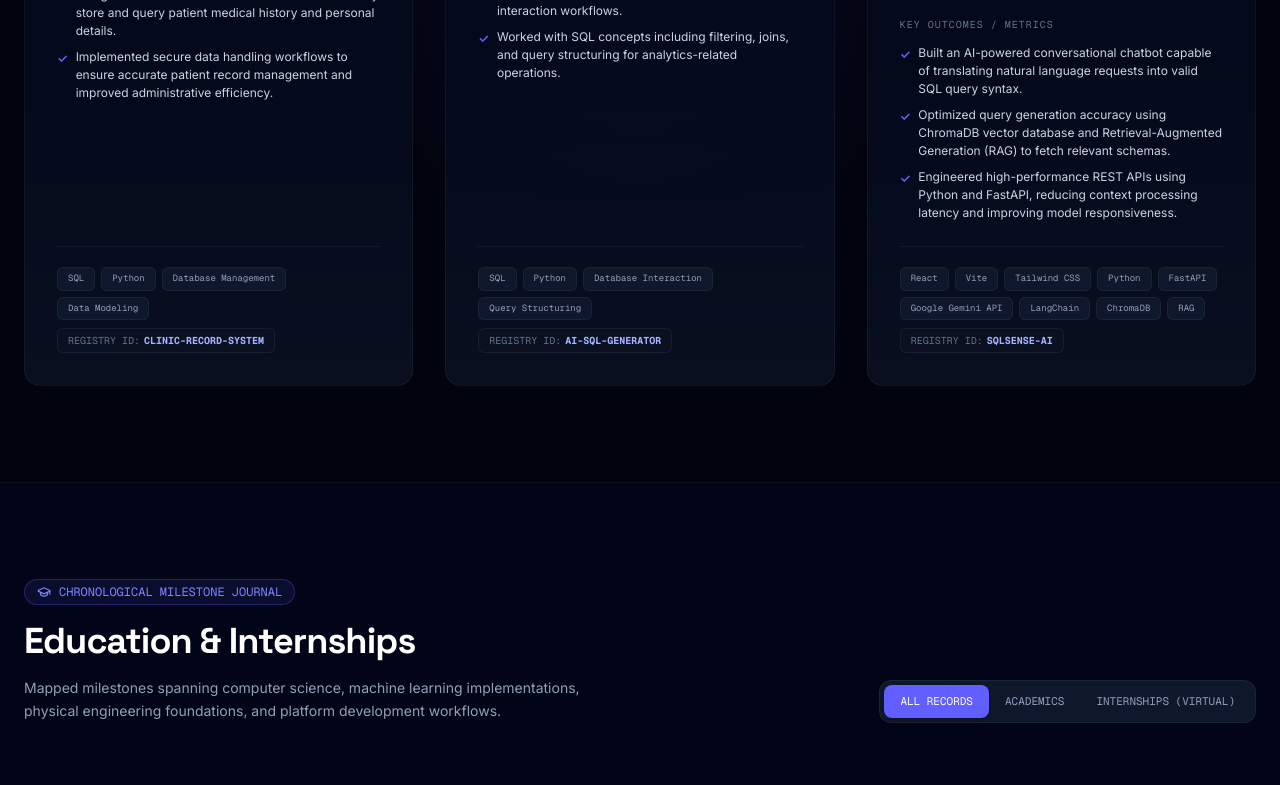
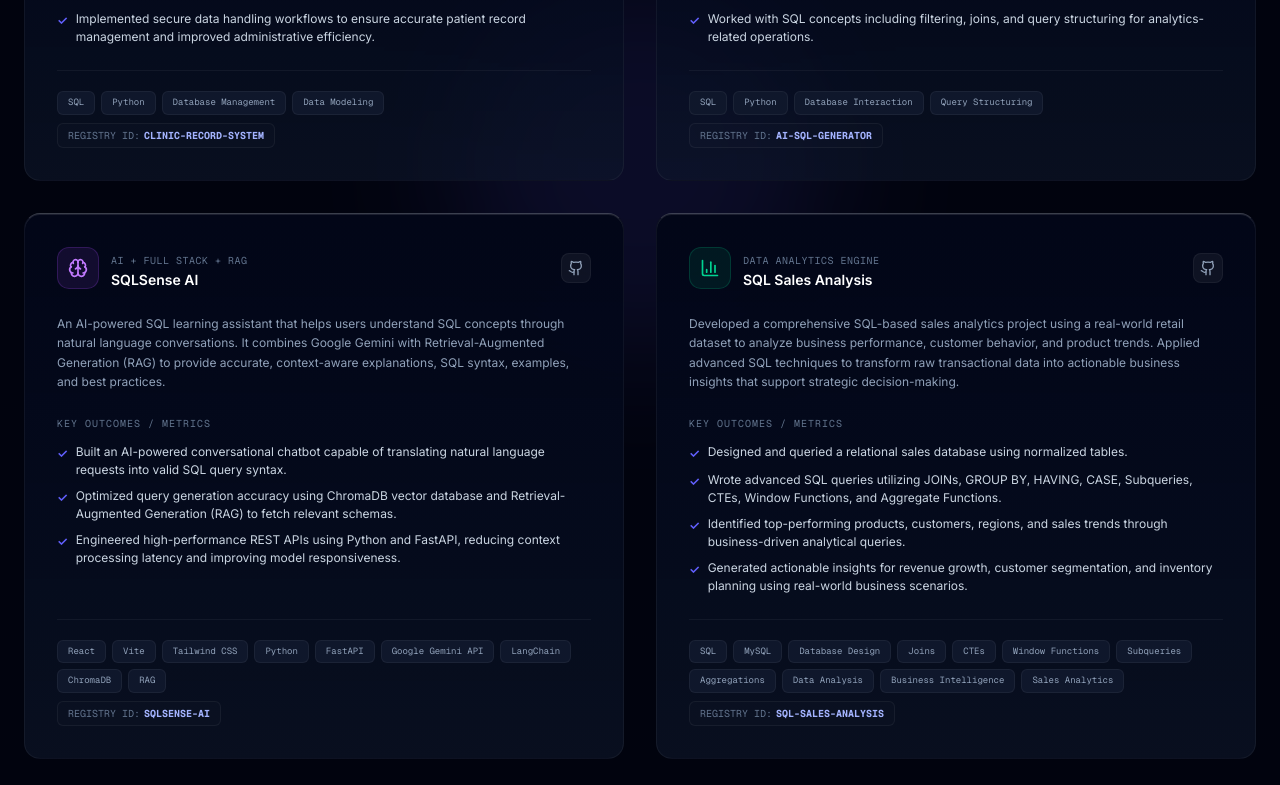
Before and after one commit to saiteja9154/portfolio, a React (Vite) app: page / in a window 1280 px wide. Shown: the part 2000-2785 px from the top of the page. Built offline with nearby package versions, Linux system fonts and the light colour scheme.

Commit message:
add new project

```diff
--- a/src/components/HeroSection.tsx
+++ b/src/components/HeroSection.tsx
@@ -104,7 +104,7 @@ export default function HeroSection({ onOpenAuditReport }: HeroProps) {
     },
     {
       id: "check-project-count",
-      label: <>Key Analytical Projects: <b className="text-white font-bold"><AnimatedCounter value={2} /></b></>,
+      label: <>Key Analytical Projects: <b className="text-white font-bold"><AnimatedCounter value={4} /></b></>,
       targetId: "project-command-center"
     }
   ];
--- a/src/components/ProjectCommandCenter.tsx
+++ b/src/components/ProjectCommandCenter.tsx
@@ -1,7 +1,7 @@
 import { useState } from 'react';
 import { PROJECT_LIST } from '../data';
 import { motion } from 'motion/react';
-import { FolderGit2, Github, Database, Binary, Activity, Brain } from 'lucide-react';
+import { FolderGit2, Github, Database, Binary, Activity, Brain, BarChart3 } from 'lucide-react';
 import { Project } from '../types';
 
 export default function ProjectCommandCenter() {
@@ -50,7 +50,7 @@ export default function ProjectCommandCenter() {
         </div>
 
         {/* Project Grid */}
-        <div className="grid grid-cols-1 md:grid-cols-2 lg:grid-cols-3 gap-8">
+        <div className="grid grid-cols-1 md:grid-cols-2 gap-8">
           {PROJECT_LIST.map((proj) => {
             const isML = proj.category === 'ml';
             const isAIFullStack = proj.category === 'ai-fullstack';
@@ -91,11 +91,11 @@ export default function ProjectCommandCenter() {
                           ? 'bg-indigo-500/10 border-indigo-500/20 text-indigo-400'
                           : 'bg-emerald-500/10 border-emerald-500/20 text-emerald-400'
                       }`}>
-                        {isAIFullStack ? <Brain className="w-5 h-5" /> : isML ? <Binary className="w-5 h-5" /> : <Database className="w-5 h-5" />}
+                        {proj.id === 'sql-sales-analysis' ? <BarChart3 className="w-5 h-5" /> : isAIFullStack ? <Brain className="w-5 h-5" /> : isML ? <Binary className="w-5 h-5" /> : <Database className="w-5 h-5" />}
                       </div>
                       <div>
                         <span className="text-[10px] font-mono uppercase tracking-wider text-slate-500">
-                          {isAIFullStack ? 'AI + FULL STACK + RAG' : isML ? 'PREDICTION PIPELINE' : 'DATA SYNAPSE ENGINE'}
+                          {proj.categoryLabel || (isAIFullStack ? 'AI + FULL STACK + RAG' : isML ? 'PREDICTION PIPELINE' : 'DATA SYNAPSE ENGINE')}
                         </span>
                         <h4 className="text-sm font-semibold text-white group-hover:text-indigo-400 transition-colors">
                           {proj.name}
--- a/src/data.ts
+++ b/src/data.ts
@@ -130,6 +130,21 @@ export const PROJECT_LIST: Project[] = [
       "In-browser SQL Playground: Integrate SQLite WASM to let users run generated queries directly in their browser.",
       "Schema Autodetection: Connect directly to live PostgreSQL/MySQL development databases to parse tables on the fly."
     ]
+  },
+  {
+    id: "sql-sales-analysis",
+    name: "SQL Sales Analysis",
+    description: "Developed a comprehensive SQL-based sales analytics project using a real-world retail dataset to analyze business performance, customer behavior, and product trends. Applied advanced SQL techniques to transform raw transactional data into actionable business insights that support strategic decision-making.",
+    technologies: ["SQL", "MySQL", "Database Design", "Joins", "CTEs", "Window Functions", "Subqueries", "Aggregations", "Data Analysis", "Business Intelligence", "Sales Analytics"],
+    outcomes: [
+      "Designed and queried a relational sales database using normalized tables.",
+      "Wrote advanced SQL queries utilizing JOINs, GROUP BY, HAVING, CASE, Subqueries, CTEs, Window Functions, and Aggregate Functions.",
+      "Identified top-performing products, customers, regions, and sales trends through business-driven analytical queries.",
+      "Generated actionable insights for revenue growth, customer segmentation, and inventory planning using real-world business scenarios."
+    ],
+    githubUrl: "https://github.com/saiteja9154/SQL-Sales-Analysis",
+    category: "data",
+    categoryLabel: "DATA ANALYTICS ENGINE"
   }
 ];
 
@@ -163,7 +178,7 @@ export const SKILL_MATRIX_DATA: SkillItem[] = [
   {
     name: "SQL",
     category: "Languages",
-    relatedProjects: ["AI SQL Query Generator", "SQLSense AI"],
+    relatedProjects: ["AI SQL Query Generator", "SQLSense AI", "SQL Sales Analysis"],
     relatedCertifications: ["Google Data Analytics Certification"],
     experienceEvidence: "Conceptualized and coded natural language mapping rules to automate SELECT operations, JOIN filters, WHERE queries, and aggregated summaries. Skilled in query profiling and data fetching layouts.",
     resumeReferences: "Languages: SQL | Projects: AI SQL Query Generator | Certifications: Google Data Analytics"
--- a/src/types.ts
+++ b/src/types.ts
@@ -23,6 +23,7 @@ export interface Project {
   githubUrl: string;
   liveUrl?: string;
   category: 'ml' | 'data' | 'system' | 'ai-fullstack';
+  categoryLabel?: string;
   tagline?: string;
   problemStatement?: string;
   solution?: string;
```
